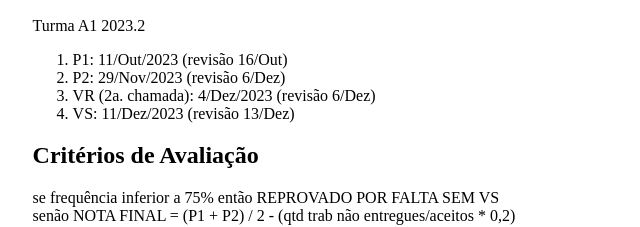
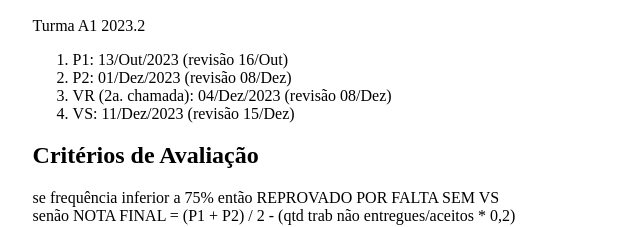
Before and after one commit to lapaesleme/lapaesleme.github.io, a plain HTML site: page bdii.html in a window 1280 px wide. Shown: the part 293-520 px from the top of the page, 185-825 px from the left. Drawn offline with Linux system fonts and the light colour scheme.

Commit message:
Update bdii.html

```diff
--- a/bdii.html
+++ b/bdii.html
@@ -24,10 +24,10 @@
   <h2>Calend&aacute;rio de Provas</h2>
   Turma A1 2023.2
   <ol>
-    <li>P1: 11/Out/2023 (revis&atilde;o 16/Out)</li>
-    <li>P2: 29/Nov/2023 (revis&atilde;o 6/Dez)</li>
-    <li>VR (2a. chamada): 4/Dez/2023 (revis&atilde;o 6/Dez)</li>
-    <li>VS: 11/Dez/2023 (revis&atilde;o 13/Dez)</li>
+    <li>P1: 13/Out/2023 (revis&atilde;o 16/Out)</li>
+    <li>P2: 01/Dez/2023 (revis&atilde;o 08/Dez)</li>
+    <li>VR (2a. chamada): 04/Dez/2023 (revis&atilde;o 08/Dez)</li>
+    <li>VS: 11/Dez/2023 (revis&atilde;o 15/Dez)</li>
   </ol>
   <h2>Crit&eacute;rios de Avalia&ccedil;&atilde;o</h2>
   se frequ&ecirc;ncia inferior a 75% então REPROVADO POR FALTA SEM VS
```
